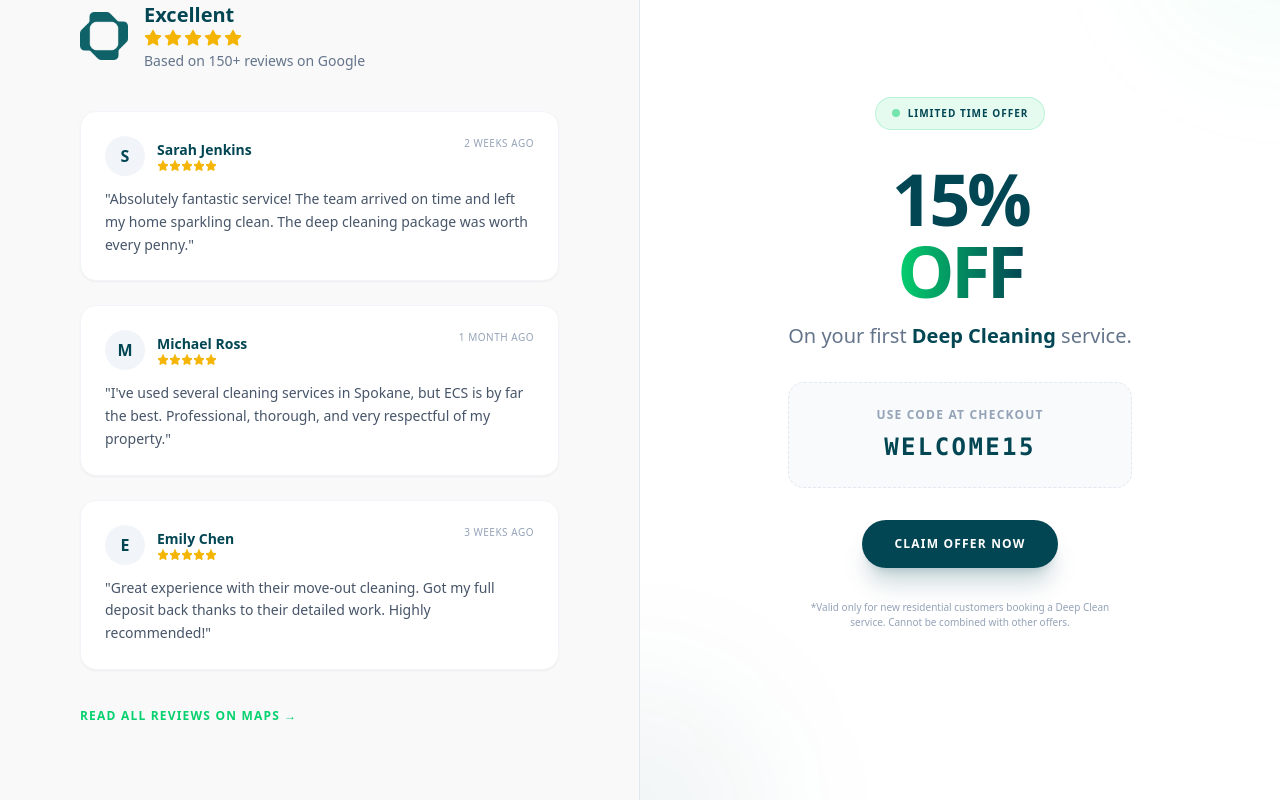
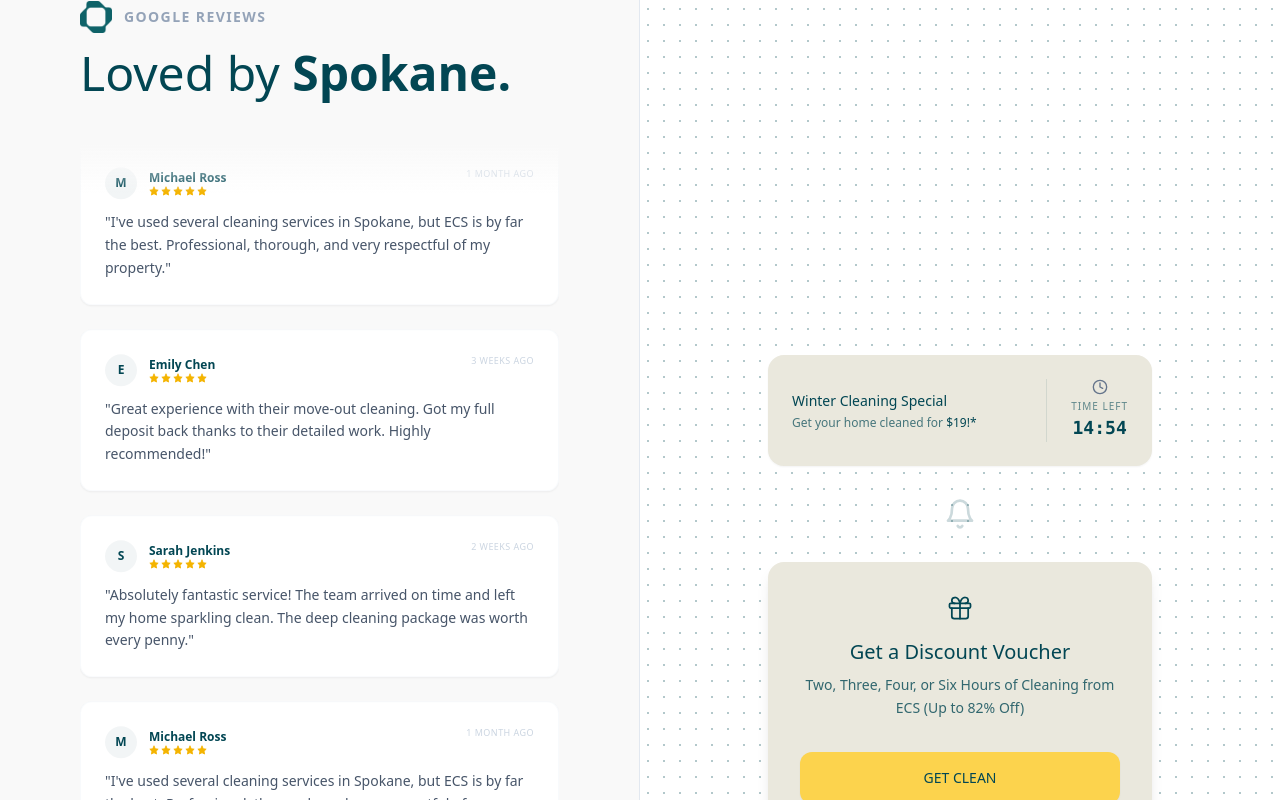
Before and after one commit to renatoquerales28-byte/extreme-cleaning-next, a Next.js app: page / in a window 1280 px wide. Shown: the part 880-1680 px from the top of the page. Built offline with nearby package versions, Linux system fonts and the light colour scheme.

Commit message:
style: refine social proof with beige promo cards and vertical marquee reviews

```diff
--- a/src/components/home/SocialProofSection.tsx
+++ b/src/components/home/SocialProofSection.tsx
@@ -1,108 +1,158 @@
 "use client";
 
+import { useState, useEffect } from "react";
 import Image from "next/image";
-import { Star, MapPin } from "lucide-react";
+import { Star, ChevronRight, Gift, Clock, Bell } from "lucide-react";
 import { GOOGLE_REVIEWS } from "@/lib/data/reviews_mock";
 import Link from "next/link";
+import { motion } from "framer-motion";
+
+function CountdownTimer() {
+    const [timeLeft, setTimeLeft] = useState(15 * 60); // 15 minutes in seconds
+
+    useEffect(() => {
+        const timer = setInterval(() => {
+            setTimeLeft((prev) => (prev > 0 ? prev - 1 : 0));
+        }, 1000);
+        return () => clearInterval(timer);
+    }, []);
+
+    const minutes = Math.floor(timeLeft / 60);
+    const seconds = timeLeft % 60;
+
+    return (
+        <div className="flex flex-col items-center">
+            <Clock size={16} className="text-slate-500 mb-1" />
+            <span className="text-[10px] uppercase tracking-widest text-[#024653]/60 font-medium">Time Left</span>
+            <span className="font-mono text-lg font-bold text-[#024653]">
+                {String(minutes).padStart(2, '0')}:{String(seconds).padStart(2, '0')}
+            </span>
+        </div>
+    );
+}
 
 export default function SocialProofSection() {
     return (
-        <section className="w-full bg-[#f9f9f9] border-y border-slate-100">
-            <div className="w-full h-full flex flex-col md:flex-row">
+        <section className="w-full bg-[#f9f9f9] border-y border-slate-100 overflow-hidden">
+            <div className="w-full flex flex-col md:flex-row min-h-[600px]">
 
-                {/* LEFT COLUMN: REVIEWS */}
-                <div className="w-full md:w-1/2 p-12 md:p-20 border-b md:border-b-0 md:border-r border-slate-200">
-                    <div className="max-w-xl mx-auto h-full flex flex-col justify-center">
+                {/* LEFT COLUMN: REVIEWS (Auto Slider) */}
+                <div className="w-full md:w-1/2 p-8 md:p-20 border-b md:border-b-0 md:border-r border-slate-200 flex flex-col justify-center relative bg-white md:bg-transparent">
 
-                        <div className="mb-10 flex items-center gap-4">
-                            <div className="w-12 h-12 relative">
-                                <Image src="/brand/logo.png" alt="Google" width={48} height={48} className="object-contain" />
+                    <div className="mb-12 relative z-10">
+                        <div className="flex items-center gap-3 mb-4">
+                            <div className="relative w-8 h-8">
+                                <Image src="/brand/logo.png" alt="Google" width={32} height={32} className="object-contain" />
                             </div>
-                            <div>
-                                <h3 className="text-xl font-bold text-[#024653]">Excellent</h3>
-                                <div className="flex text-[#F4B400] gap-0.5">
-                                    <Star size={18} fill="currentColor" />
-                                    <Star size={18} fill="currentColor" />
-                                    <Star size={18} fill="currentColor" />
-                                    <Star size={18} fill="currentColor" />
-                                    <Star size={18} fill="currentColor" />
-                                </div>
-                                <p className="text-sm text-slate-500 font-medium mt-1">Based on 150+ reviews on Google</p>
-                            </div>
+                            <span className="text-sm font-bold text-slate-400 uppercase tracking-widest">Google Reviews</span>
                         </div>
+                        <h3 className="text-4xl md:text-5xl font-light text-[#024653] leading-tight">
+                            Loved by <span className="font-bold">Spokane.</span>
+                        </h3>
+                    </div>
 
-                        <div className="space-y-6">
-                            {GOOGLE_REVIEWS.map((review) => (
-                                <div key={review.id} className="bg-white p-6 rounded-2xl shadow-sm border border-slate-100 hover:shadow-md transition-shadow">
+                    {/* Marquee Container */}
+                    <div className="relative w-full overflow-hidden mask-linear-fade">
+                        <motion.div
+                            className="flex flex-col gap-6"
+                            animate={{ y: ["0%", "-50%"] }}
+                            transition={{
+                                repeat: Infinity,
+                                ease: "linear",
+                                duration: 20
+                            }}
+                        >
+                            {/* Duplicate list for seamless loop */}
+                            {[...GOOGLE_REVIEWS, ...GOOGLE_REVIEWS].map((review, i) => (
+                                <div key={`${review.id}-${i}`} className="bg-white p-6 rounded-xl shadow-sm border border-slate-100/50">
                                     <div className="flex justify-between items-start mb-3">
                                         <div className="flex items-center gap-3">
-                                            <div className="w-10 h-10 rounded-full bg-slate-100 flex items-center justify-center text-[#024653] font-bold">
+                                            <div className="w-8 h-8 rounded-full bg-[#024653]/5 flex items-center justify-center text-[#024653] font-bold text-xs">
                                                 {review.name.charAt(0)}
                                             </div>
                                             <div>
-                                                <h4 className="font-bold text-[#024653] text-sm">{review.name}</h4>
-                                                <div className="flex text-[#F4B400] text-xs">
-                                                    {[...Array(review.rating)].map((_, i) => (
-                                                        <Star key={i} size={12} fill="currentColor" />
+                                                <h4 className="font-bold text-[#024653] text-xs">{review.name}</h4>
+                                                <div className="flex text-[#F4B400] text-[10px] gap-0.5">
+                                                    {[...Array(review.rating)].map((_, idx) => (
+                                                        <Star key={idx} size={10} fill="currentColor" />
                                                     ))}
                                                 </div>
                                             </div>
                                         </div>
-                                        <span className="text-[10px] text-slate-400 font-medium uppercase tracking-wider">{review.date}</span>
+                                        <span className="text-[9px] text-slate-300 font-medium uppercase tracking-wider">{review.date}</span>
                                     </div>
-                                    <p className="text-slate-600 text-sm leading-relaxed">&quot;{review.text}&quot;</p>
+                                    <p className="text-slate-600 text-sm font-light leading-relaxed">&quot;{review.text}&quot;</p>
                                 </div>
                             ))}
-                        </div>
+                        </motion.div>
 
-                        <div className="mt-8 text-center md:text-left">
-                            <a href="#" className="text-[#05D16E] text-xs font-black uppercase tracking-widest hover:underline decoration-2 underline-offset-4">
-                                Read all reviews on Maps →
-                            </a>
-                        </div>
+                        {/* Gradient Masks */}
+                        <div className="absolute top-0 left-0 w-full h-12 bg-gradient-to-b from-[#f9f9f9] to-transparent z-10" />
+                        <div className="absolute bottom-0 left-0 w-full h-12 bg-gradient-to-t from-[#f9f9f9] to-transparent z-10" />
+                    </div>
+
+                    <div className="mt-8 relative z-10">
+                        <a href="#" className="text-[#05D16E] text-[10px] font-black uppercase tracking-widest hover:underline decoration-2 underline-offset-4 flex items-center gap-2">
+                            View 150+ Reviews <ChevronRight size={12} strokeWidth={3} />
+                        </a>
                     </div>
                 </div>
 
-                {/* RIGHT COLUMN: PROMO */}
-                <div className="w-full md:w-1/2 p-12 md:p-20 bg-white relative overflow-hidden flex flex-col justify-center items-center text-center">
+                {/* RIGHT COLUMN: PROMO (Minimalist) */}
+                <div className="w-full md:w-1/2 bg-white flex flex-col justify-center items-center p-8 md:p-20 relative">
 
-                    {/* Background Pattern */}
-                    <div className="absolute top-0 right-0 w-64 h-64 bg-[#05D16E]/5 rounded-full blur-3xl -translate-y-1/2 translate-x-1/2" />
-                    <div className="absolute bottom-0 left-0 w-64 h-64 bg-[#024653]/5 rounded-full blur-3xl translate-y-1/2 -translate-x-1/2" />
+                    {/* Background decoration */}
+                    <div className="absolute inset-0 opacity-30 pointer-events-none bg-[radial-gradient(#024653_1px,transparent_1px)] [background-size:16px_16px]" />
 
-                    <div className="relative z-10 max-w-md mx-auto space-y-8">
+                    <div className="w-full max-w-sm relative z-10 space-y-6">
 
-                        <div className="inline-flex items-center gap-2 px-4 py-2 bg-[#05D16E]/10 rounded-full border border-[#05D16E]/20">
-                            <span className="animate-pulse w-2 h-2 rounded-full bg-[#05D16E]" />
-                            <span className="text-[10px] font-black uppercase tracking-widest text-[#024653]">Limited Time Offer</span>
+                        {/* Top Card: Timer & Hook */}
+                        <div className="bg-[#EAE8DD] rounded-2xl p-6 flex items-center justify-between shadow-sm">
+                            <div className="flex-1">
+                                <h4 className="font-medium text-[#024653] text-sm mb-1">Winter Cleaning Special</h4>
+                                <p className="text-xs text-[#024653]/70 font-light">Get your home cleaned for <strong className="text-[#024653]">$19!*</strong></p>
+                            </div>
+                            <div className="pl-6 border-l border-[#024653]/10">
+                                <CountdownTimer />
+                            </div>
                         </div>
 
-                        <div>
-                            <h2 className="text-5xl md:text-7xl font-black tracking-tighter text-[#024653] leading-none mb-4">
-                                15% <br /> <span className="text-transparent bg-clip-text bg-gradient-to-r from-[#05D16E] to-[#024653]">OFF</span>
-                            </h2>
-                            <p className="text-xl font-medium text-slate-500">
-                                On your first <span className="text-[#024653] font-bold">Deep Cleaning</span> service.
+                        {/* Bell Icon Visual (Center) */}
+                        <div className="flex justify-center opacity-20 py-2">
+                            <Bell size={32} className="text-[#024653]" />
+                        </div>
+
+                        {/* Main Offer Card */}
+                        <div className="bg-[#EAE8DD] rounded-2xl p-8 text-center shadow-lg transform transition-transform hover:scale-[1.02]">
+                            <div className="flex justify-center mb-4 text-[#024653]">
+                                <Gift size={28} strokeWidth={1.5} />
+                            </div>
+
+                            <h3 className="text-xl font-normal text-[#024653] mb-2">Get a Discount Voucher</h3>
+
+                            <p className="text-sm font-light text-[#024653]/80 mb-8 leading-relaxed">
+                                Two, Three, Four, or Six Hours of Cleaning from ECS (Up to 82% Off)
+                            </p>
+
+                            <Link
+                                href="/wizard?type=residential&promo=WINTER_SPECIAL"
+                                className="w-full block py-4 bg-[#FCD34D] text-[#024653] rounded-xl font-medium text-sm hover:bg-[#fbbf24] transition-colors shadow-sm"
+                            >
+                                GET CLEAN
+                            </Link>
+
+                            <p className="text-[10px] text-[#024653]/50 mt-4 font-medium uppercase tracking-wider">
+                                100% Refundable if not used!
                             </p>
                         </div>
 
-                        <div className="p-6 bg-slate-50 rounded-2xl border border-dashed border-slate-200">
-                            <p className="text-xs text-slate-400 font-bold uppercase tracking-widest mb-2">Use Code at Checkout</p>
-                            <div className="text-2xl font-mono font-bold text-[#024653] tracking-widest select-all cursor-pointer hover:text-[#05D16E] transition-colors">
-                                WELCOME15
-                            </div>
+                        {/* Notification Bubble */}
+                        <div className="bg-sky-50 border border-sky-100 rounded-lg p-3 text-center">
+                            <p className="text-[10px] text-sky-700 font-medium">
+                                Limited quantities - lock in your savings now.
+                            </p>
                         </div>
 
-                        <Link
-                            href="/wizard?type=residential&intensity=deep&promo=WELCOME15"
-                            className="inline-flex w-full md:w-auto items-center justify-center gap-3 px-8 py-4 bg-[#024653] text-white rounded-full font-black text-xs uppercase tracking-widest hover:bg-[#02333d] transition-all transform hover:-translate-y-1 shadow-xl hover:shadow-2xl shadow-[#024653]/20"
-                        >
-                            Claim Offer Now
-                        </Link>
-
-                        <p className="text-[10px] text-slate-400 max-w-xs mx-auto">
-                            *Valid only for new residential customers booking a Deep Clean service. Cannot be combined with other offers.
-                        </p>
                     </div>
                 </div>
             </div>
```
